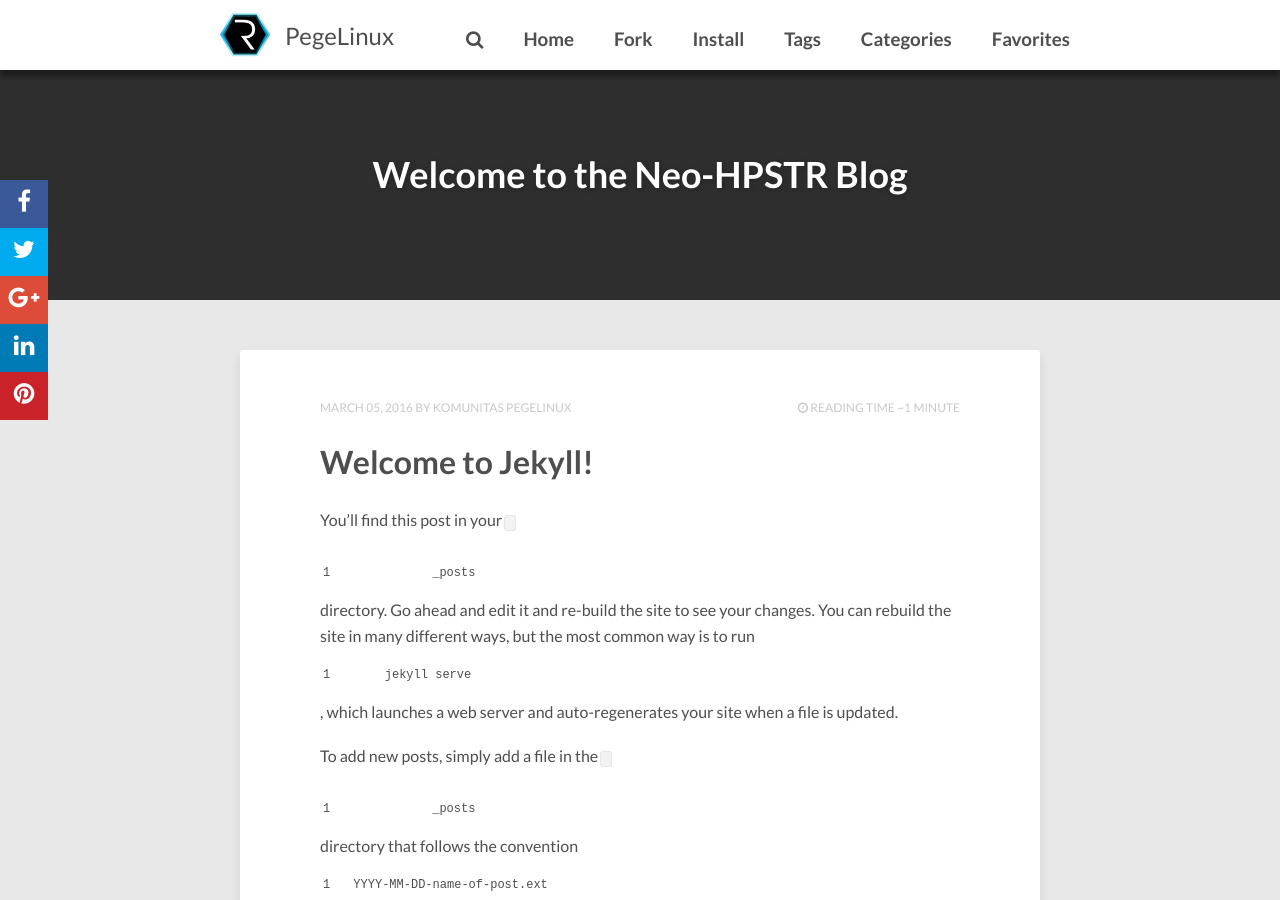
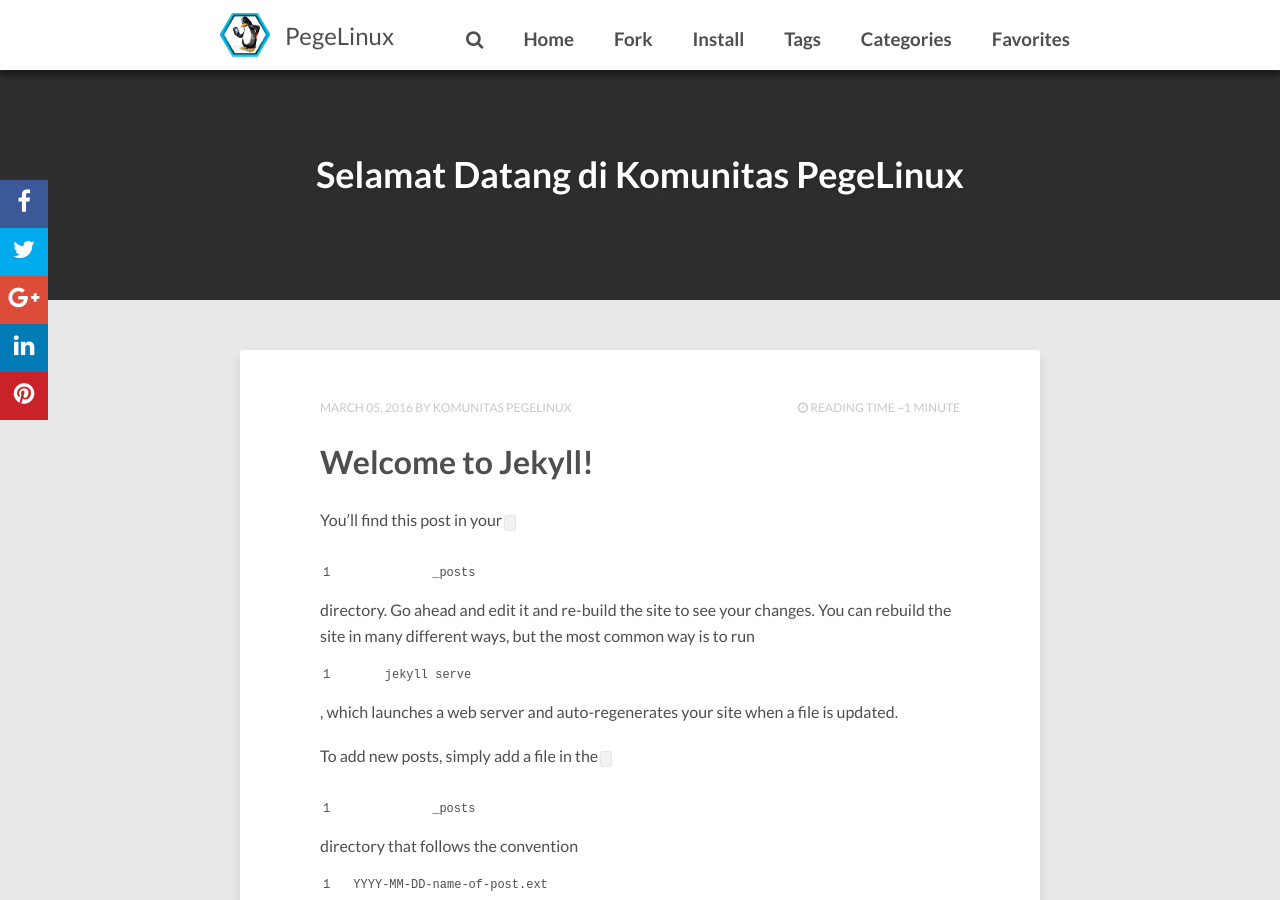
Before and after one commit to pegelinux/pegelinux.github.io, a Jekyll site: the page built from index.html, in a window 1280 px wide and 900 px high. Built offline with Jekyll 4.4.1, drawn with Linux system fonts in a browser that asks for light colours; nearby versions of some CDN libraries; the list of posts is cut into pages by our own code; comment, search, counter and statistics services are not loaded.

Commit message:
Pembaruan logo

```diff
--- a/_config.yml
+++ b/_config.yml
@@ -1,10 +1,10 @@
 title:            PegeLinux
 description:      Describe your website here.
 # put your disqus here
-disqus_shortname:
+disqus_shortname: pegelinux
 reading_time:     true # if true, shows the estimated reading time for a post
 words_per_minute: 200
-logo:             images/logo.png # logo visible in the topbar
+logo:             images/logo-pegel.png # logo visible in the topbar
 # Your site's domain goes here (eg: //mmistakes.github.io, http://mademistakes.com, etc)
 # When testing locally leave blank or use http://localhost:4000
 # url: http://aronbordin.com/neo-hpstr-jekyll-theme
--- a/index.html
+++ b/index.html
@@ -1,6 +1,6 @@
 ---
 layout: post-index
-title: "Welcome to the Neo-HPSTR Blog"
+title: "Selamat Datang di Komunitas PegeLinux"
 description: "Describe this nonsense."
 tags: [Jekyll, theme, themes, responsive, blog, modern]
 comments: false
```
Also changed, not shown: images/logo-pegel.png (added).
